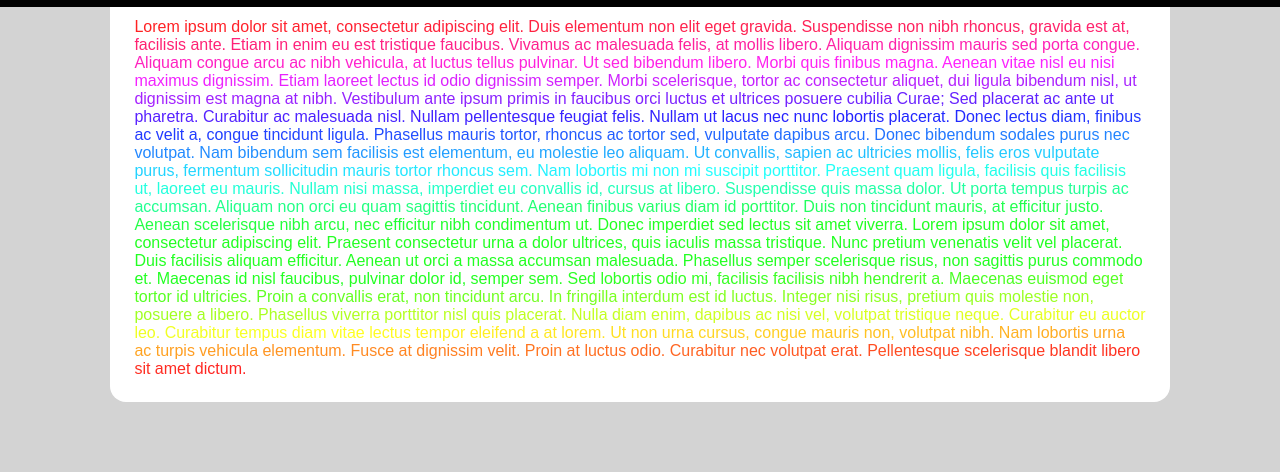
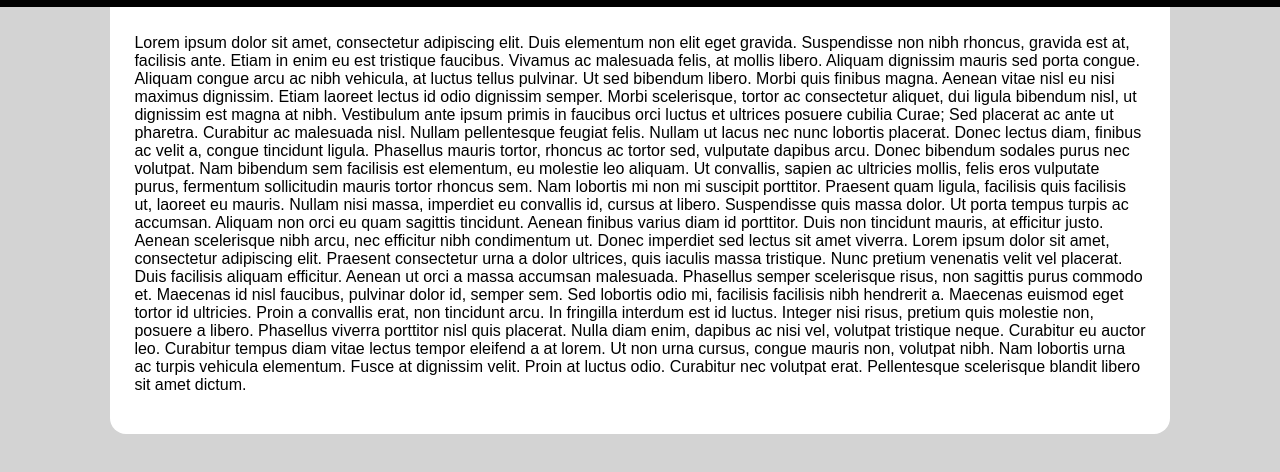
Before and after one commit to Dorus-vda/bewegen-is-leuk, a plain HTML site: page index.html in a window 1280 px wide. Shown: the part 70-542 px from the top of the page. Drawn offline with Linux system fonts and the light colour scheme.

Commit message:
rainbow weg

```diff
--- a/index.html
+++ b/index.html
@@ -19,7 +19,7 @@
       <div id="content">
         <br></br>
         <br></br>
-        <span class="rainbow">
+        <p>
 Lorem ipsum dolor sit amet, consectetur adipiscing elit. Duis elementum non elit eget gravida. Suspendisse non nibh rhoncus, gravida est at, facilisis ante. Etiam in enim eu est tristique faucibus. Vivamus ac malesuada felis, at mollis libero. Aliquam dignissim mauris sed porta congue. Aliquam congue arcu ac nibh vehicula, at luctus tellus pulvinar. Ut sed bibendum libero.
 
 Morbi quis finibus magna. Aenean vitae nisl eu nisi maximus dignissim. Etiam laoreet lectus id odio dignissim semper. Morbi scelerisque, tortor ac consectetur aliquet, dui ligula bibendum nisl, ut dignissim est magna at nibh. Vestibulum ante ipsum primis in faucibus orci luctus et ultrices posuere cubilia Curae; Sed placerat ac ante ut pharetra. Curabitur ac malesuada nisl. Nullam pellentesque feugiat felis. Nullam ut lacus nec nunc lobortis placerat. Donec lectus diam, finibus ac velit a, congue tincidunt ligula. Phasellus mauris tortor, rhoncus ac tortor sed, vulputate dapibus arcu. Donec bibendum sodales purus nec volutpat. Nam bibendum sem facilisis est elementum, eu molestie leo aliquam. Ut convallis, sapien ac ultricies mollis, felis eros vulputate purus, fermentum sollicitudin mauris tortor rhoncus sem.
@@ -28,7 +28,7 @@ Nam lobortis mi non mi suscipit porttitor. Praesent quam ligula, facilisis quis
 
 Aenean ut orci a massa accumsan malesuada. Phasellus semper scelerisque risus, non sagittis purus commodo et. Maecenas id nisl faucibus, pulvinar dolor id, semper sem. Sed lobortis odio mi, facilisis facilisis nibh hendrerit a. Maecenas euismod eget tortor id ultricies. Proin a convallis erat, non tincidunt arcu. In fringilla interdum est id luctus.
 
-Integer nisi risus, pretium quis molestie non, posuere a libero. Phasellus viverra porttitor nisl quis placerat. Nulla diam enim, dapibus ac nisi vel, volutpat tristique neque. Curabitur eu auctor leo. Curabitur tempus diam vitae lectus tempor eleifend a at lorem. Ut non urna cursus, congue mauris non, volutpat nibh. Nam lobortis urna ac turpis vehicula elementum. Fusce at dignissim velit. Proin at luctus odio. Curabitur nec volutpat erat. Pellentesque scelerisque blandit libero sit amet dictum.</span>
+Integer nisi risus, pretium quis molestie non, posuere a libero. Phasellus viverra porttitor nisl quis placerat. Nulla diam enim, dapibus ac nisi vel, volutpat tristique neque. Curabitur eu auctor leo. Curabitur tempus diam vitae lectus tempor eleifend a at lorem. Ut non urna cursus, congue mauris non, volutpat nibh. Nam lobortis urna ac turpis vehicula elementum. Fusce at dignissim velit. Proin at luctus odio. Curabitur nec volutpat erat. Pellentesque scelerisque blandit libero sit amet dictum.</p>
       <div id="background">
   </body>
 </html>
```
